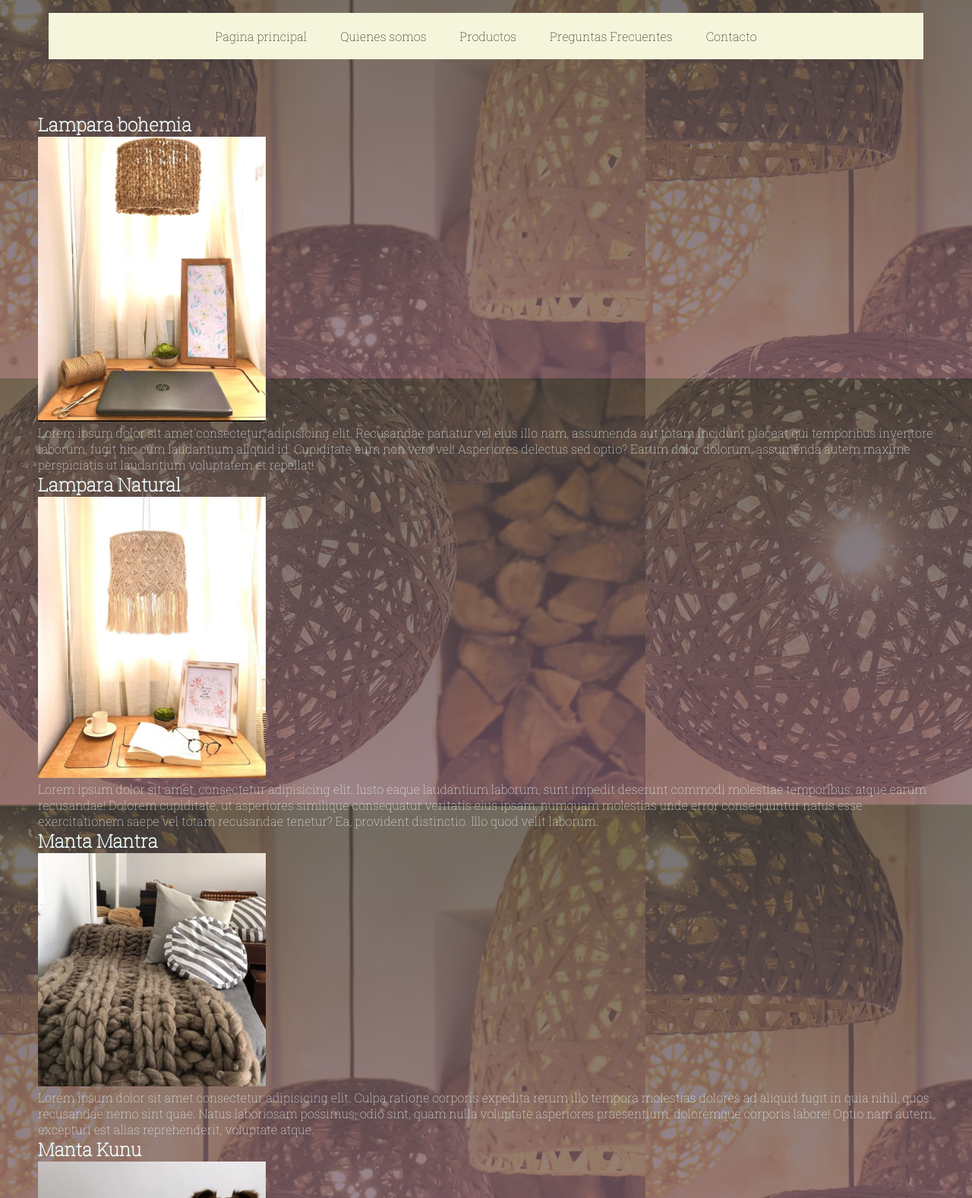
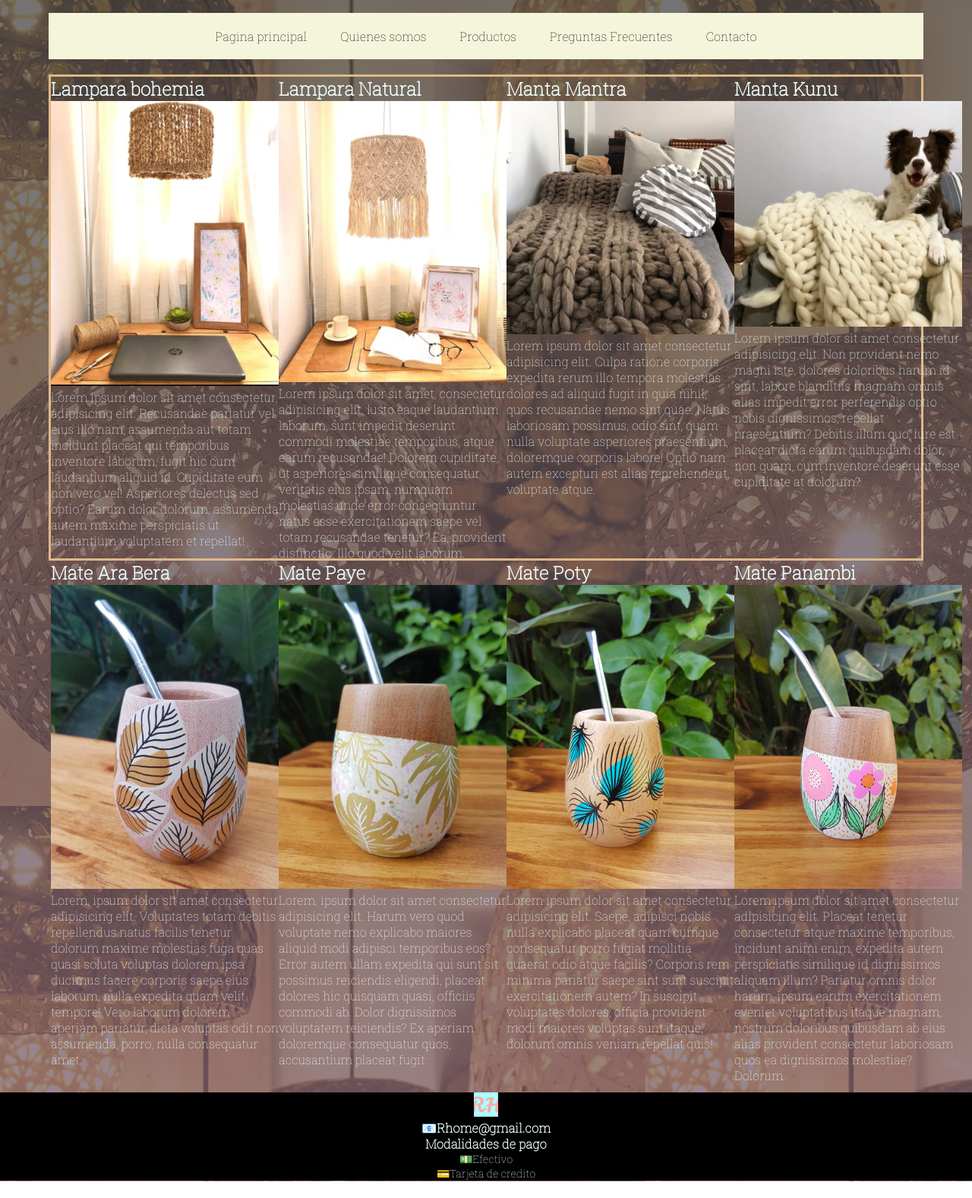
Before and after one commit to CotitaB/Coder_Rhome, a plain HTML site: page Productos.html in a window 1280 px wide. Shown: the part 63-1640 px from the top of the page at 76% size. After the commit the page ends 1618 px from the top, so only its background shows below. Drawn offline with Linux system fonts and the light colour scheme.

Commit message:
carga proyecto

```diff
--- a/Productos.html
+++ b/Productos.html
@@ -9,6 +9,7 @@
     <link rel="preconnect" href="https://fonts.googleapis.com">
     <link rel="preconnect" href="https://fonts.gstatic.com" crossorigin>
     <link href="https://fonts.googleapis.com/css2?family=Merriweather:wght@300&family=Roboto+Slab:wght@100&display=swap" rel="stylesheet">
+    <link rel="stylesheet" href="./New ">
     <title>Productos</title>
     <header>
        <h1>Productos</h1>
@@ -24,8 +25,8 @@
     </header>
 </head>
 <body>
-    <main>
-        <section class="contenedor">
+<section>
+    <main class="contenedor">
             <div class="producto 1">
                 <h2>Lampara bohemia</h2>
                 <img src="./Imagenes y videos/lampara 1.jpeg" alt="LamparaBohemia" width="300px">
@@ -46,7 +47,29 @@
                 <img src="./Imagenes y videos/kunu.jpeg" alt="MantaKunu" width="300px">
                 <p>Lorem ipsum dolor sit amet consectetur adipisicing elit. Non provident nemo magni iste, dolores doloribus harum id sint, labore blanditiis magnam omnis alias impedit error perferendis optio nobis dignissimos, repellat praesentium? Debitis illum quo, iure est placeat dicta earum quibusdam dolor, non quam, cum inventore deserunt esse cupiditate at dolorum?</p>
             </div>
-        </section>
+            <div class="prodcuto 5">
+                <h2>Mate Ara Bera</h2>
+                <img src="./Imagenes y videos/Mate Ara Bera.jpeg" alt="MateArabera" width="300px">
+                <p>Lorem, ipsum dolor sit amet consectetur adipisicing elit. Voluptates totam debitis repellendus natus facilis tenetur dolorum maxime molestias fuga quas quasi soluta voluptas dolorem ipsa ducimus facere corporis saepe eius laborum, nulla expedita quam velit tempore! Vero laborum dolorem aperiam pariatur, dicta voluptas odit non assumenda, porro, nulla consequatur amet.</p>
+            </div>
+            <div class="producto 6">
+                <h2>Mate Paye</h2>
+                <img src="./Imagenes y videos/Mate Paye.jpeg" alt="MatePaye" width="300px">
+                <p>Lorem, ipsum dolor sit amet consectetur adipisicing elit. Harum vero quod voluptate nemo explicabo maiores aliquid modi adipisci temporibus eos? Error autem ullam expedita qui sunt sit possimus reiciendis eligendi, placeat dolores hic quisquam quasi, officiis commodi ab. Dolor dignissimos voluptatem reiciendis? Ex aperiam doloremque consequatur quos, accusantium placeat fugit.</p>
+            </div>
+            <div class="producto 7">
+                <h2>Mate Poty</h2>
+                <img src="./Imagenes y videos/mate poty.jpg" alt="MatePoty" width="300px">
+                <p>Lorem ipsum dolor sit amet consectetur adipisicing elit. Saepe, adipisci nobis nulla explicabo placeat quam cumque consequatur porro fugiat mollitia quaerat odio atque facilis? Corporis rem minima pariatur saepe sint sunt suscipit exercitationem autem? In suscipit voluptates dolores, officia provident modi maiores voluptas sunt itaque, dolorum omnis veniam repellat quis!</p>
+             </div>
+             <div class="producto 8">
+            <h2>Mate Panambi</h2>
+            <img src="./Imagenes y videos/mate Panambi.jpg" alt="MatePanambi" width="300px">
+            <p>Lorem ipsum dolor sit amet consectetur adipisicing elit. Placeat tenetur consectetur atque maxime temporibus, incidunt animi enim, expedita autem perspiciatis similique id dignissimos aliquam illum? Pariatur omnis dolor harum, ipsum earum exercitationem eveniet voluptatibus itaque magnam, nostrum doloribus quibusdam ab eius alias provident consectetur laboriosam quos ea dignissimos molestiae? Dolorum.</p>
+             </div>
+    </main>
+</section>
+    <section>
     <footer>
         <h3><img src="./Imagenes y videos/favicon-32x32.png" alt=""></h3>
         <h3>📧Rhome@gmail.com</h3>
--- a/estilo.css
+++ b/estilo.css
@@ -38,27 +38,19 @@ h1{
   font-style: italic;
   margin: 20px;
 }
-main{
+.portada {
   width: 100%;
   height: 400px;
 }
 .contenedor {
-  margin: 20px;
-  padding: 30px;
-  display: flex;
-  display: inline-block;
-}
-.caja{
-  margin: 50px;
-  padding: 20px;
-  justify-content: space-around;
-  display: flexbox;
-  flex-direction: column;
-  justify-content: space-around;
-  align-items: center;
-  margin-top: 10px;
-  background-color: bisque;
+  width: 90%;
+  height: 80vh;
+  border: solid burlywood 3px;
+  margin: 20px auto;
 
+  display: grid;
+  grid-template-columns: 1fr 1fr 1fr 1fr;
+  grid-template-rows: repeat(4, 1fr);
 }
 .lista{
   position: relative;
@@ -69,9 +61,15 @@ main{
   padding: 50px;
 }
 footer{
+  flex-direction: column;
   text-align: center;
   text-decoration: none;
   background-color: black;
+  flex-basis: 100%;
+  font-size: 14px;
+  display: flexbox;
+  margin-bottom: 1px;
+  margin-top: 700px;
 }
 .slogan{
   padding: 30px;
@@ -80,6 +78,7 @@ footer{
   display: flex;
   flex-direction: row-reverse;
 }
+.
 .formulario{
   color: black;
   background-color: beige;
@@ -118,6 +117,6 @@ footer{
   border-radius: 15px;
   align-content: space-around;
 }
-.producto {
-  display: inline-block;
+.producto1 {
+  background-image: url(./Header/lampara\ 1.jpeg)
 }
```
Also changed, not shown: Contacto.html (+7 -1 lines), Preguntas_Frecuentes.html (+7 -1 lines), Quienes_somos.html (+1 -1 lines), index.html (+8 -5 lines), Imagenes y videos/Mate Ara Bera.jpeg (added), Imagenes y videos/Mate Paye.jpeg (added), Imagenes y videos/mate Panambi.jpg (added), Imagenes y videos/mate poty.jpg (added), 1 other file.
